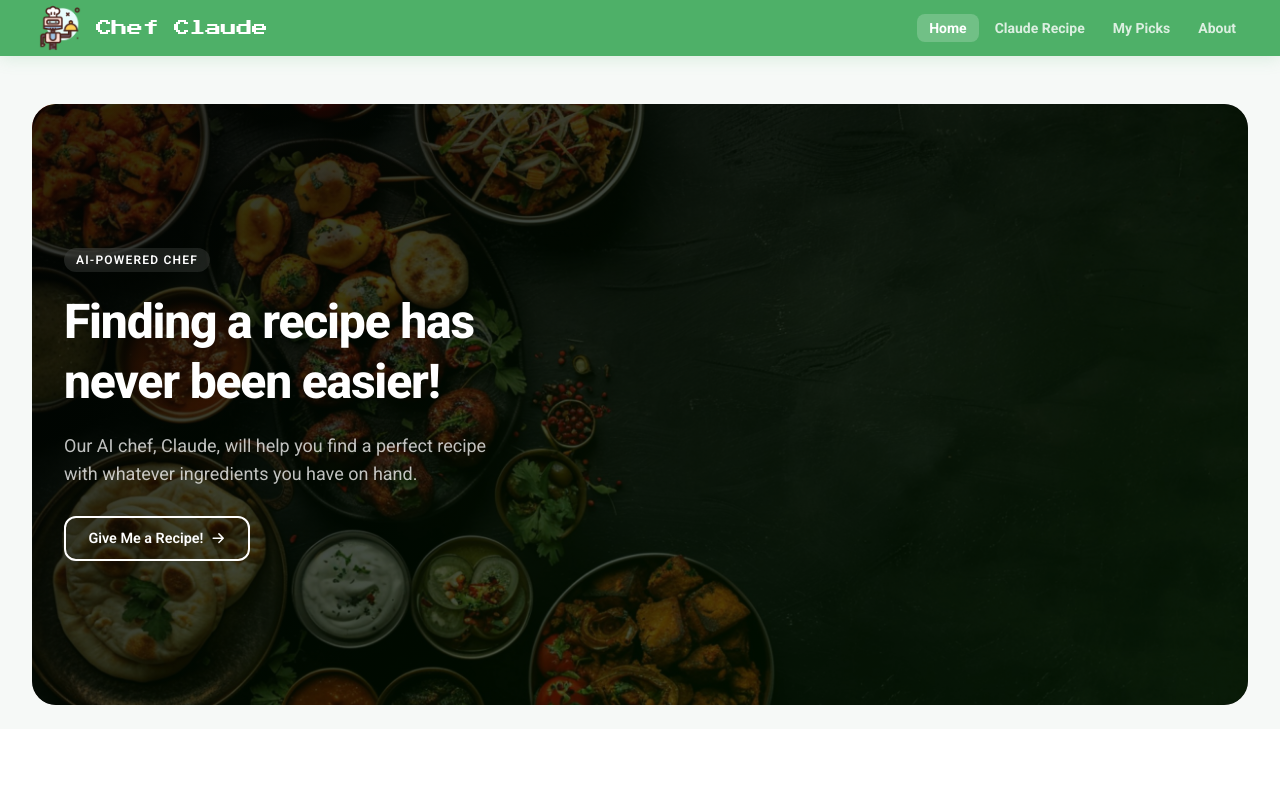
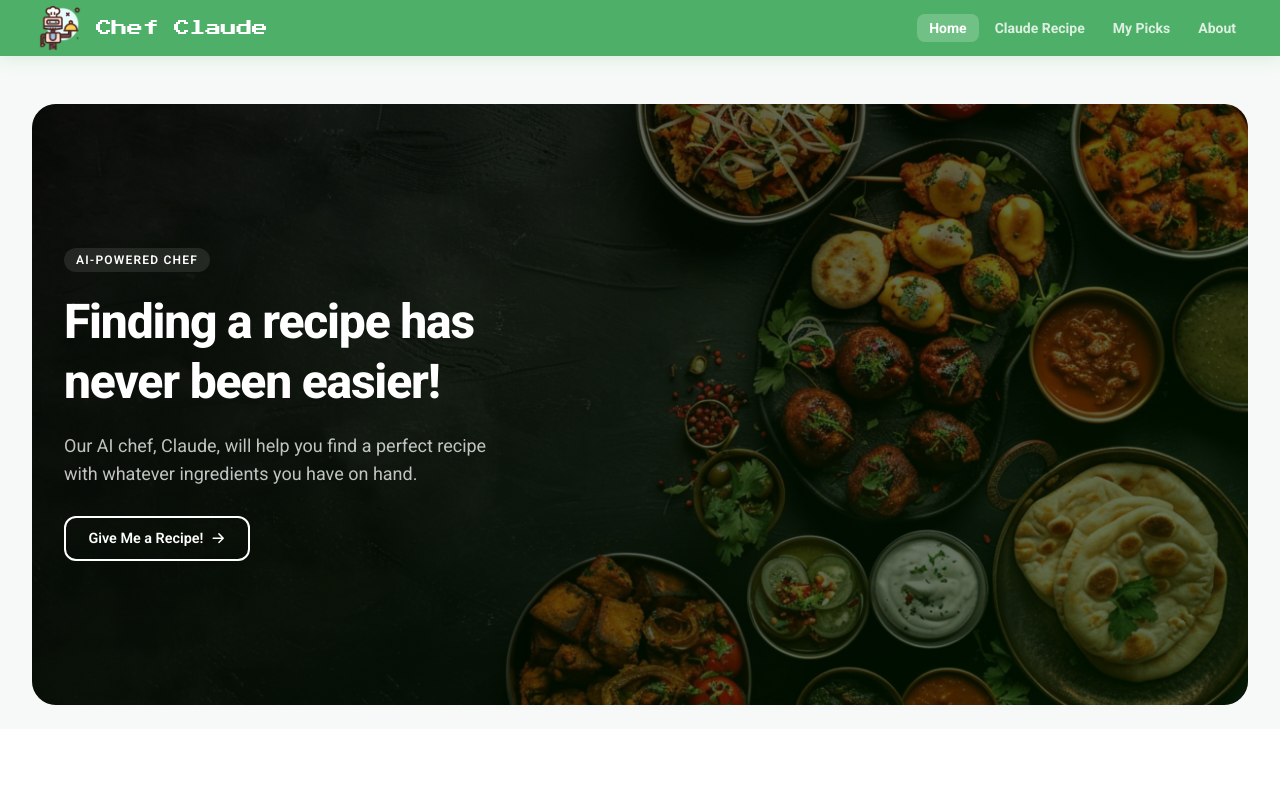
Before and after one commit to HaniaSaid110/Chef-Claude, a React (Vite) app: page / in a window 1280 px wide. Shown: the top 794 px of the page. Built offline with nearby package versions, Linux system fonts and the light colour scheme; no server answers.

Commit message:
style: inverted hero section image and reduced opacity

```diff
--- a/src/pages/Home.jsx
+++ b/src/pages/Home.jsx
@@ -36,7 +36,7 @@ export default function Home() {
           className="relative bg-center bg-cover bg-no-repeat rounded-3xl overflow-hidden"
           style={{ backgroundImage: `url(${foodBg})` }}
         >
-          <div className="bg-[linear-gradient(135deg,oklch(0.1_0.01_150/0.82)_0%,oklch(0.18_0.12_150/0.60)_100%)] rounded-3xl px-8 py-20 md:py-36 grid grid-cols-2">
+          <div className="bg-[linear-gradient(135deg,oklch(0.1_0.01_150/0.60)_0%,oklch(0.18_0.12_150/0.60)_100%)] rounded-3xl px-8 py-20 md:py-36 grid grid-cols-2">
             <div className="col-span-2 md:col-span-1 flex flex-col gap-5 text-white">
               <span className="inline-block text-xs font-semibold tracking-widest uppercase bg-white/10 backdrop-blur px-3 py-1 rounded-full w-fit">
                 AI-Powered Chef
```
Also changed, not shown: src/assets/images/food-bg.jpg.
